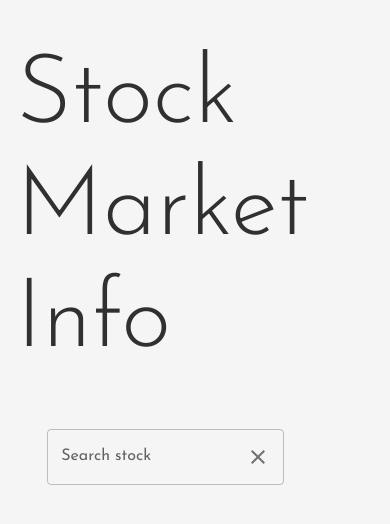
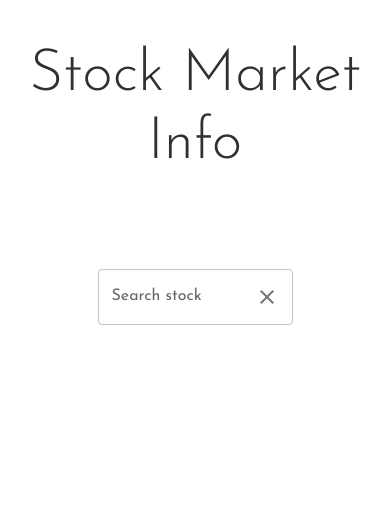
Before and after one commit to AivarasSt/stock-info, a React (Create React App) app in the folder client/: page / in a window 390 px wide. Shown: the top 524 px of the page. Built offline with nearby package versions, Linux system fonts and the light colour scheme.

Commit message:
feat: layout responsiveness

```diff
--- a/client/src/app.jsx
+++ b/client/src/app.jsx
@@ -30,7 +30,7 @@ const App = () => {
       <CssBaseline>
         <Container component='main' maxWidth='lg' sx={{ display: 'flex', flexDirection: 'column', alignItems: 'center' }}>
           <StyledBox sx={{ pt: '5vh' }}>
-            <Typography variant='h1'>Stock Market Info</Typography>
+            <Typography variant='h1' sx={{ fontSize: {xs: '15vw', sm: '10vw', lg: '5vw'}, textAlign: 'center' }}>Stock Market Info</Typography>
             <SearchField handleCompanySelect={handleCompanySelect} />
             <Box display={company ? 'block' : 'none'}>
               <CompanyInfo company={company} />
--- a/client/src/components/candlestick-chart/index.jsx
+++ b/client/src/components/candlestick-chart/index.jsx
@@ -1,6 +1,7 @@
 import React from 'react';
 import Chart from 'react-apexcharts';
 import dayjs from 'dayjs';
+import { Box } from '@mui/material';
 
 const CandlestickChart = ({ stockCandleData }) => {
 
@@ -32,12 +33,15 @@ const CandlestickChart = ({ stockCandleData }) => {
   ]
 
   return (
-    <Chart
-      options={options}
-      series={series}
-      type="candlestick"
-      width="800"
-    />
+    <Box sx={{ flexGrow: 1, justifyContent: 'center', alignItems: 'center' }}>
+      <Box sx={{ width: '80%', mx: 'auto' }}>
+      <Chart
+        options={options}
+        series={series}
+        type="candlestick"
+        />
+        </Box>
+    </Box>
   )
 }
 
--- a/client/src/components/date-picker/index.jsx
+++ b/client/src/components/date-picker/index.jsx
@@ -2,27 +2,49 @@ import React from 'react';
 import { Box, TextField } from '@mui/material';
 import { AdapterDateFns } from '@mui/x-date-pickers/AdapterDateFns';
 import { LocalizationProvider } from '@mui/x-date-pickers/LocalizationProvider';
-import { DesktopDatePicker } from '@mui/x-date-pickers';
+import { DesktopDatePicker, MobileDatePicker } from '@mui/x-date-pickers';
 
-const DatePicker = ({handleFromChange, handleToChange, fromValue, toValue }) => {
+const DatePicker = ({ handleFromChange, handleToChange, fromValue, toValue }) => {
 
   return (
-    <Box>
+    <Box sx={{ flexGrow: '2' }}>
       <LocalizationProvider dateAdapter={AdapterDateFns}>
+        <Box sx={{ width: '10vw', height: '100%', display: { xs: 'none', lg: 'flex' }, flexDirection: 'column', flexGrow: 1, justifyContent: 'space-evenly' }}>
           <DesktopDatePicker
             label="Date From"
-              inputFormat="dd/MM/yyyy"
+            inputFormat="yyyy/MM/dd/"
             value={fromValue}
             onChange={handleFromChange}
+            disableFuture
             renderInput={(params) => <TextField {...params} />}
           />
           <DesktopDatePicker
             label="Date To"
-              inputFormat="dd/MM/yyyy"
+            inputFormat="yyyy/MM/dd/"
             value={toValue}
             onChange={handleToChange}
+            disableFuture
             renderInput={(params) => <TextField {...params} />}
           />
+        </Box>
+        <Box sx={{ width: '30vw', display: { xs: 'flex', lg: 'none' }, flexDirection: 'column', justifyContent: 'space-around' }}>
+          <MobileDatePicker
+            label="Date From"
+            inputFormat="yy/MM/dd/"
+            value={fromValue}
+            onChange={handleFromChange}
+            disableFuture
+            renderInput={(params) => <TextField {...params} />}
+          />
+          <MobileDatePicker
+            label="Date To"
+            inputFormat="yy/MM/dd/"
+            value={toValue}
+            onChange={handleToChange}
+            disableFuture
+            renderInput={(params) => <TextField {...params} />}
+          />
+        </Box>
       </LocalizationProvider>
     </Box>
   )
--- a/client/src/components/resolution-select/index.jsx
+++ b/client/src/components/resolution-select/index.jsx
@@ -3,7 +3,7 @@ import { FormControl, InputLabel, MenuItem, Select } from '@mui/material';
 
 const ResolutionSelect = ({ handleResolution, resolution }) => {
   return (
-    <FormControl sx={{ width: '150px' }}>
+    <FormControl sx={{ width: { xs:'30vw', lg: '10vw' }, flexGrow: '1' }}>
       <InputLabel id="resolution-select-label">Resolution</InputLabel>
       <Select
         labelId="resolution-select-label"
--- a/client/src/components/search-field/index.jsx
+++ b/client/src/components/search-field/index.jsx
@@ -3,22 +3,29 @@ import { Box, Button, CircularProgress, ClickAwayListener, FormHelperText, Input
 import CloseIcon from '@mui/icons-material/Close';
 import CompanyService from '../../services/company-service';
 
-const searchFieldWidth = '30vw';
+const searchFieldWidthXs = '50vw';
+const searchFieldWidthMd = '30vw';
 
-const StyledTextField = styled(TextField)(() => ({
-  minWidth: searchFieldWidth
+
+const StyledTextField = styled(TextField)(({ theme }) => ({
+  width: searchFieldWidthXs,
+  [theme.breakpoints.up('md')]: {
+    width: searchFieldWidthMd
+  },
 }))
 
-const StyledBox = styled(Box)(() => ({
-  minWidth: searchFieldWidth,
+const StyledBox = styled(Box)(({ theme }) => ({
+  width: searchFieldWidthXs,
   minHeight: '35px',
   maxHeight: '300px',
   overflowY: 'scroll',
-  width: '300px',
   background: '#fdfffe',
   justifyContent: 'center',
   alignItems: 'center',
   zIndex: 1000,
+  [theme.breakpoints.up('md')]: {
+    width: searchFieldWidthMd
+  },
 }))
 
 const SearchField = ({ handleCompanySelect }) => {
@@ -68,7 +75,7 @@ const SearchField = ({ handleCompanySelect }) => {
 
   return (
     <ClickAwayListener onClickAway={e => setOpen(false)}>
-      <Box>
+      <Box sx={{ width: { xs: searchFieldWidthXs, md: searchFieldWidthMd } }}>
         <FormHelperText error sx={{ visibility: isValid ? 'hidden' : 'visible' }}>* Only letters and whitespace allowed</FormHelperText>
         <FormHelperText error sx={{ visibility: isTooLong ? 'visible' : 'hidden', pb: '5px' }}>* Too long, only 35 characters(whitespace incl.) allowed</FormHelperText>
         <StyledTextField
@@ -87,7 +94,7 @@ const SearchField = ({ handleCompanySelect }) => {
           }}
         />
         <StyledBox display={open ? loading ? 'flex' : 'block' : 'none'} sx={{ position: 'absolute' }} >
-          {loading ? <CircularProgress sx={{ alignSelf: 'center', width: '30px', height: '30px' }} /> : fieldValue === '' ? <Typography sx={{ m: '5px' }}>Search by stock symbol</Typography> : companies.map(company => <Button onClick={e => handleCompanyClick(company)} sx={{ width: '100%', justifyContent: 'start' }} key={company.displaySymbol}>{company.displaySymbol} | {company.description}</Button>)}
+          {loading ? <CircularProgress sx={{ alignSelf: 'center', width: '30px', height: '30px' }} /> : fieldValue === '' ? <Typography sx={{ m: '5px' }}>Search by stock symbol</Typography> : companies.filter(company => company.type === 'Common Stock').map(company => <Button onClick={e => handleCompanyClick(company)} sx={{ width: '100%', justifyContent: 'start' }} key={company.displaySymbol}>{company.displaySymbol} | {company.description}</Button> )}
         </StyledBox>
       </Box>
     </ClickAwayListener>
--- a/client/src/components/stock-candle-data/index.jsx
+++ b/client/src/components/stock-candle-data/index.jsx
@@ -63,9 +63,11 @@ const StockCandleChart = ({ company }) => {
   }
 
   return (
-    <Box>
-      <DatePicker handleFromChange={handleFromChange} handleToChange={handleToChange} fromValue={fromValue} toValue={toValue} />
-      <ResolutionSelect handleResolution={handleResolution} resolution={resolution} />
+    <Box sx={{ width: '70vw', height: '70vh', display: 'flex', justifyContent: 'center' }}>
+      <Box sx={{ display: 'flex', flexDirection: 'column', alignItems: 'center', justifyContent: 'space-around', m: '2vw' }}>
+        <DatePicker handleFromChange={handleFromChange} handleToChange={handleToChange} fromValue={fromValue} toValue={toValue} />
+        <ResolutionSelect handleResolution={handleResolution} resolution={resolution} />
+      </Box>
       <CandlestickChart stockCandleData={stockCandleData} />
     </Box>
   )
--- a/client/src/style/theme.jsx
+++ b/client/src/style/theme.jsx
@@ -7,9 +7,6 @@ const theme = createTheme({
     },
     text: {
       primary: "#303030"
-    },
-    background: {
-      default: "#F5F5F5"
     },
   },
   typography: {
```
Lines whose indentation alone changed are shown as unchanged.
